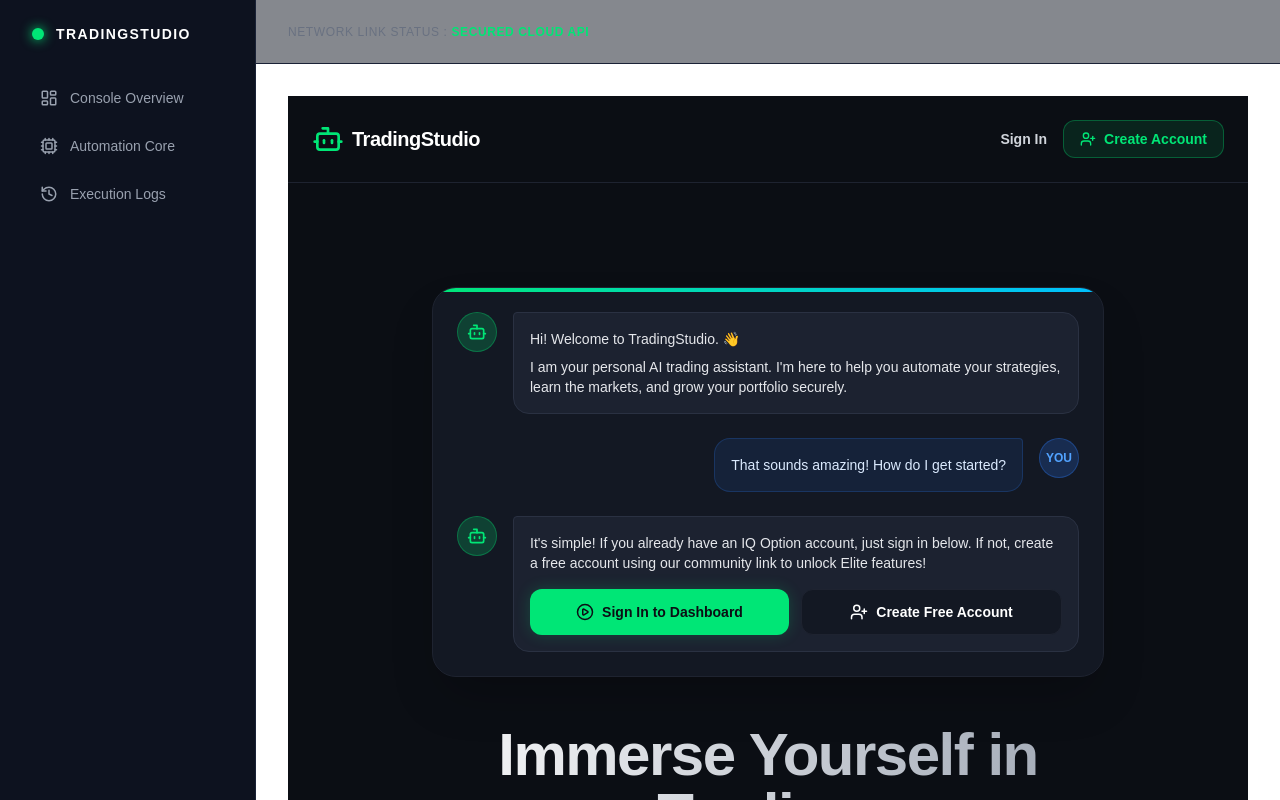
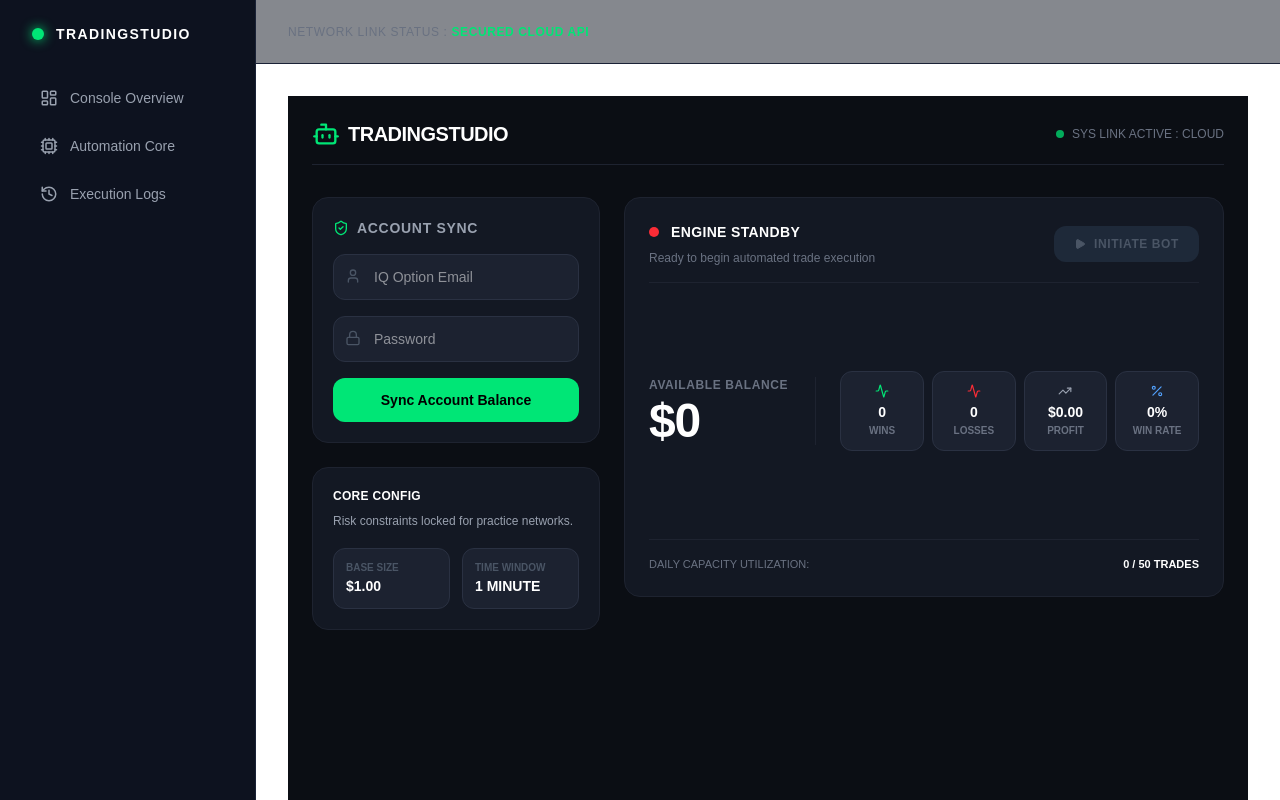
Before and after one commit to ArbitrageLens/TradingStudio-Frontend, a Next.js app: page / in a window 1280 px wide. Shown: the top 800 px of the page. Built offline with nearby package versions, Linux system fonts and the light colour scheme.

Commit message:
Update page.tsx

```diff
--- a/src/app/page.tsx
+++ b/src/app/page.tsx
@@ -1,118 +1,282 @@
-import Link from 'next/link';
-import { Bot, ArrowRight, UserPlus, PlayCircle, BarChart3, Shield, Users } from 'lucide-react';
+'use client';
 
-export default function Home() {
+import React, { useState } from 'react';
+import {
+  Bot, Play, Square, ShieldCheck, User,
+  Lock, Activity, Percent, TrendingUp, AlertCircle
+} from 'lucide-react';
+
+export default function Dashboard() {
+  const [email, setEmail] = useState('');
+  const [password, setPassword] = useState('');
+  const [balance, setBalance] = useState<number | null>(null);
+  const [token, setToken] = useState<string | null>(null);
+
+  const [loading, setLoading] = useState(false);
+  const [error, setError] = useState('');
+
+  const [isBotRunning, setIsBotRunning] = useState(false);
+  const [tradeStatus, setTradeStatus] = useState('Ready to begin automated trade execution');
+
+  const handleConnectBroker = async (e: React.FormEvent) => {
+    e.preventDefault();
+    if (!email.trim() || !password.trim()) return;
+
+    setLoading(true);
+    setError('');
+    setTradeStatus('Authenticating with broker...');
+
+    try {
+      const loginRes = await fetch('https://tradingstudio-backend-production.up.railway.app/api/auth/login', {
+        method: 'POST',
+        headers: { 'Content-Type': 'application/json' },
+        body: JSON.stringify({
+          email: email.trim(),
+          password: password.trim(),
+          accountType: 'demo'
+        }),
+      });
+
+      const loginData = await loginRes.json();
+
+      if (!loginRes.ok) {
+        throw new Error(loginData.error || 'Authentication Failed.');
+      }
+
+      const currentToken = loginData.jwt;
+      setToken(currentToken);
+      setTradeStatus('Token acquired. Fetching live balance...');
+
+      const balanceRes = await fetch('https://tradingstudio-backend-production.up.railway.app/api/balance?type=demo', {
+        method: 'GET',
+        headers: { 'Authorization': 'Bearer ' + currentToken }
+      });
+
+      const balanceData = await balanceRes.json();
+
+      if (!balanceRes.ok) {
+        throw new Error(balanceData.error || 'Failed to fetch balance.');
+      }
+
+      setBalance(balanceData.balance);
+      setTradeStatus('Bridge active. Standing by.');
+
+    } catch (err: unknown) {
+      const errMsg = err instanceof Error ? err.message : 'Connection timeout.';
+      console.error(errMsg);
+      setError(errMsg);
+      setTradeStatus('Connection failed.');
+    } finally {
+      setLoading(false);
+    }
+  };
+
+  const handleToggleBot = async () => {
+    if (!token) {
+      setError('Please sync your account first!');
+      return;
+    }
+
+    if (isBotRunning) {
+      setIsBotRunning(false);
+      setTradeStatus('Engine Standby. Loop terminated.');
+      return;
+    }
+
+    setIsBotRunning(true);
+    setTradeStatus('Executing $1 CALL on open market...');
+
+    try {
+      const tradeRes = await fetch('https://tradingstudio-backend-production.up.railway.app/api/trade/execute', {
+        method: 'POST',
+        headers: {
+          'Content-Type': 'application/json',
+          'Authorization': 'Bearer ' + token
+        },
+        body: JSON.stringify({
+          pair: 'EURUSD-OTC',
+          direction: 'CALL',
+          amount: 1,
+          accountType: 'demo'
+        })
+      });
+
+      const tradeData = await tradeRes.json();
+
+      if (!tradeRes.ok) {
+        throw new Error(tradeData.error || 'Trade rejected by broker.');
+      }
+
+      setTradeStatus('Success! Trade Confirmed.');
+
+      const refreshRes = await fetch('https://tradingstudio-backend-production.up.railway.app/api/balance?type=demo', {
+        method: 'GET',
+        headers: { 'Authorization': 'Bearer ' + token }
+      });
+
+      if (refreshRes.ok) {
+        const bData = await refreshRes.json();
+        setBalance(bData.balance);
+      }
+
+    } catch (err: unknown) {
+      const errMsg = err instanceof Error ? err.message : 'Trade failed.';
+      console.error(errMsg);
+      setError(errMsg);
+      setTradeStatus('Execution Error. Check Logs.');
+    } finally {
+      setIsBotRunning(false);
+    }
+  };
+
   return (
-    <div className="min-h-screen bg-[#0b0e14] text-white font-sans selection:bg-[#00e676] selection:text-black flex flex-col">
-      {/* Navigation */}
-      <nav className="flex items-center justify-between p-6 max-w-7xl mx-auto w-full border-b border-[#1e2330]">
+    <div className="min-h-screen bg-[#0b0e14] text-white font-sans p-6 selection:bg-[#00e676] selection:text-black">
+      <header className="flex items-center justify-between max-w-7xl mx-auto w-full mb-8 pb-4 border-b border-[#1e2330]">
         <div className="flex items-center gap-2">
-          <Bot className="text-[#00e676] w-8 h-8" />
-          <span className="text-xl font-bold tracking-tight">TradingStudio</span>
+          <Bot className="text-[#00e676] w-7 h-7" />
+          <span className="text-xl font-black tracking-tight uppercase">TradingStudio</span>
         </div>
-        <div className="flex gap-4">
-          <Link
-            href="/dashboard"
-            className="hidden md:flex items-center gap-2 text-sm font-semibold text-gray-300 hover:text-white transition"
-          >
-            Sign In
-          </Link>
-          <Link
-            href="https://iqoption.net/lp/mobile-partner-pwa/?aff=788856&aff_model=revenue&afftrack="
-            target="_blank"
-            className="flex items-center gap-2 text-sm font-semibold bg-[#00e676]/10 text-[#00e676] px-4 py-2 rounded-xl border border-[#00e676]/30 hover:bg-[#00e676]/20 transition"
-          >
-            <UserPlus size={16} /> Create Account
-          </Link>
+        <div className="text-xs text-gray-500 font-mono flex items-center gap-2">
+          <span className="w-2 h-2 rounded-full bg-[#00e676] animate-pulse"></span>
+          SYS LINK ACTIVE : CLOUD
         </div>
-      </nav>
+      </header>
 
-      {/* Hero Section (Chatbot Style) */}
-      <main className="flex-1 flex flex-col items-center justify-center p-6 mt-10 md:mt-20 max-w-5xl mx-auto w-full">
+      <main className="max-w-7xl mx-auto w-full grid grid-cols-1 lg:grid-cols-3 gap-6">
+        <div className="space-y-6 lg:col-span-1">
+          <div className="bg-[#131823] border border-[#1e2330] rounded-2xl p-5">
+            <h3 className="text-sm font-bold uppercase tracking-wider text-gray-400 mb-4 flex items-center gap-2">
+              <ShieldCheck size={16} className="text-[#00e676]" /> Account Sync
+            </h3>
 
-        {/* Chat UI Mockup */}
-        <div className="w-full max-w-2xl bg-[#131823] border border-[#1e2330] rounded-3xl p-6 shadow-2xl mb-12 relative overflow-hidden">
-          <div className="absolute top-0 left-0 w-full h-1 bg-gradient-to-r from-[#00e676] to-[#00bfff]"></div>
+            <form onSubmit={handleConnectBroker} className="space-y-4">
+              <div className="relative">
+                <User className="absolute left-3 top-3.5 text-gray-600" size={16} />
+                <input
+                  type="email"
+                  placeholder="IQ Option Email"
+                  value={email}
+                  onChange={(e) => setEmail(e.target.value)}
+                  className="w-full bg-[#1c2230] border border-[#2a3142] rounded-xl pl-10 pr-4 py-3 text-sm focus:outline-none focus:border-[#00e676]"
+                />
+              </div>
 
-          <div className="flex gap-4 mb-6">
-            <div className="w-10 h-10 rounded-full bg-[#00e676]/20 flex items-center justify-center flex-shrink-0 border border-[#00e676]/30">
-              <Bot className="text-[#00e676]" size={20} />
-            </div>
-            <div className="bg-[#1c2230] rounded-2xl rounded-tl-sm p-4 text-sm text-gray-200 border border-[#2a3142]">
-              <p>Hi! Welcome to TradingStudio. 👋</p>
-              <p className="mt-2">I am your personal AI trading assistant. I'm here to help you automate your strategies, learn the markets, and grow your portfolio securely.</p>
-            </div>
+              <div className="relative">
+                <Lock className="absolute left-3 top-3.5 text-gray-600" size={16} />
+                <input
+                  type="password"
+                  placeholder="Password"
+                  value={password}
+                  onChange={(e) => setPassword(e.target.value)}
+                  className="w-full bg-[#1c2230] border border-[#2a3142] rounded-xl pl-10 pr-4 py-3 text-sm focus:outline-none focus:border-[#00e676]"
+                />
+              </div>
+
+              <button
+                type="submit"
+                disabled={loading}
+                className="w-full bg-[#00e676] text-black font-bold py-3 rounded-xl hover:bg-[#00c566] text-sm disabled:opacity-50"
+              >
+                {loading ? 'Synchronizing...' : 'Sync Account Balance'}
+              </button>
+            </form>
+
+            {error && (
+              <div className="mt-3 p-3 bg-red-500/10 border border-red-500/20 text-red-400 text-xs rounded-xl flex items-center gap-2">
+                <AlertCircle size={14} className="flex-shrink-0" />
+                <span>{error}</span>
+              </div>
+            )}
           </div>
 
-          <div className="flex gap-4 mb-6 flex-row-reverse">
-            <div className="w-10 h-10 rounded-full bg-blue-500/20 flex items-center justify-center flex-shrink-0 border border-blue-500/30">
-              <span className="text-blue-400 font-bold text-xs">YOU</span>
-            </div>
-            <div className="bg-blue-500/10 rounded-2xl rounded-tr-sm p-4 text-sm text-blue-100 border border-blue-500/20">
-              <p>That sounds amazing! How do I get started?</p>
-            </div>
-          </div>
-
-          <div className="flex gap-4">
-            <div className="w-10 h-10 rounded-full bg-[#00e676]/20 flex items-center justify-center flex-shrink-0 border border-[#00e676]/30">
-              <Bot className="text-[#00e676]" size={20} />
-            </div>
-            <div className="bg-[#1c2230] rounded-2xl rounded-tl-sm p-4 text-sm text-gray-200 border border-[#2a3142] w-full">
-              <p>It's simple! If you already have an IQ Option account, just sign in below. If not, create a free account using our community link to unlock Elite features!</p>
-
-              <div className="mt-4 flex flex-col sm:flex-row gap-3">
-                <Link
-                  href="/dashboard"
-                  className="flex-1 flex items-center justify-center gap-2 bg-[#00e676] text-[#0b0e14] py-3 px-4 rounded-xl font-bold hover:bg-[#00c566] transition shadow-[0_0_15px_rgba(0,230,118,0.2)]"
-                >
-                  <PlayCircle size={18} /> Sign In to Dashboard
-                </Link>
-                <Link
-                  href="https://iqoption.net/lp/mobile-partner-pwa/?aff=788856&aff_model=revenue&afftrack="
-                  target="_blank"
-                  className="flex-1 flex items-center justify-center gap-2 bg-[#131823] border border-[#1e2330] text-white py-3 px-4 rounded-xl font-bold hover:bg-[#1c2230] hover:border-gray-500 transition"
-                >
-                  <UserPlus size={18} /> Create Free Account
-                </Link>
+          <div className="bg-[#131823] border border-[#1e2330] rounded-2xl p-5 text-xs text-gray-400">
+            <h4 className="font-bold text-white mb-2 uppercase tracking-wide">Core Config</h4>
+            <p className="leading-relaxed mb-4">Risk constraints locked for practice networks.</p>
+            <div className="grid grid-cols-2 gap-3 font-mono">
+              <div className="bg-[#1c2230] p-3 rounded-xl border border-[#2a3142]">
+                <div className="text-gray-600 font-bold text-[10px]">BASE SIZE</div>
+                <div className="text-white text-sm font-bold mt-0.5">$1.00</div>
+              </div>
+              <div className="bg-[#1c2230] p-3 rounded-xl border border-[#2a3142]">
+                <div className="text-gray-600 font-bold text-[10px]">TIME WINDOW</div>
+                <div className="text-white text-sm font-bold mt-0.5">1 MINUTE</div>
               </div>
             </div>
           </div>
         </div>
 
-        {/* Copy / Details Section */}
-        <div className="text-center max-w-3xl">
-          <h1 className="text-4xl md:text-6xl font-extrabold mb-6 tracking-tight bg-gradient-to-r from-white to-gray-400 bg-clip-text text-transparent">
-            Immerse Yourself in Trading.
-          </h1>
-          <p className="text-lg md:text-xl text-gray-400 mb-12 leading-relaxed">
-            TradingStudio is a place where you can learn, trade, and automate your strategies effortlessly. Join a modern community of traders where beginners learn and grow alongside experts.
-          </p>
+        <div className="lg:col-span-2 space-y-6">
+          <div className="bg-[#131823] border border-[#1e2330] rounded-2xl p-6 flex flex-col justify-between min-h-[400px]">
+            <div className="flex items-center justify-between border-b border-[#1e2330] pb-4">
+              <div>
+                <div className="flex items-center gap-3">
+                  <span className={`w-2.5 h-2.5 rounded-full ${isBotRunning ? 'bg-[#00e676] animate-pulse' : 'bg-red-500'}`}></span>
+                  <span className="text-sm font-bold uppercase tracking-wide text-white">
+                    {isBotRunning ? 'Engine Running' : 'Engine Standby'}
+                  </span>
+                </div>
+                <p className="text-xs text-gray-500 mt-2 font-mono">{tradeStatus}</p>
+              </div>
 
-          <div className="grid grid-cols-1 md:grid-cols-3 gap-6 text-left">
-            <div className="bg-[#131823] p-6 rounded-2xl border border-[#1e2330] hover:border-[#00e676]/50 transition">
-              <BarChart3 className="text-[#00e676] mb-4" size={28} />
-              <h3 className="text-xl font-bold mb-2">Automate Trades</h3>
-              <p className="text-gray-400 text-sm leading-relaxed">Set your limits and let our AI engine analyze charts 24/7, executing highly accurate signals while you sleep.</p>
+              <button
+                disabled={balance === null || isBotRunning}
+                onClick={handleToggleBot}
+                className={`px-5 py-2.5 rounded-xl text-xs font-bold uppercase tracking-wider transition flex items-center gap-2 ${balance === null
+                    ? 'bg-gray-800 text-gray-600 cursor-not-allowed'
+                    : 'bg-[#00e676] text-black hover:bg-[#00c566]'
+                  }`}
+              >
+                {!isBotRunning ? (
+                  <>
+                    <Play size={12} fill="currentColor" /> Initiate Bot
+                  </>
+                ) : (
+                  <>
+                    <Square size={12} fill="currentColor" /> Processing...
+                  </>
+                )}
+              </button>
             </div>
-            <div className="bg-[#131823] p-6 rounded-2xl border border-[#1e2330] hover:border-blue-400/50 transition">
-              <Users className="text-blue-400 mb-4" size={28} />
-              <h3 className="text-xl font-bold mb-2">Grow Together</h3>
-              <p className="text-gray-400 text-sm leading-relaxed">You're not alone. Become part of a thriving community where experts share strategies and beginners find their footing.</p>
+
+            <div className="my-6 grid grid-cols-1 md:grid-cols-3 gap-6 items-center">
+              <div className="md:col-span-1 border-r border-[#1e2330] pr-4">
+                <span className="text-xs text-gray-500 uppercase tracking-wider block font-bold">Available Balance</span>
+                <h1 className="text-4xl md:text-5xl font-black font-mono tracking-tight text-white mt-1">
+                  {balance !== null ? `$${balance.toLocaleString()}` : '$0'}
+                </h1>
+              </div>
+
+              <div className="md:col-span-2 grid grid-cols-4 gap-2 text-center text-xs">
+                <div className="bg-[#1c2230] p-3 rounded-xl border border-[#2a3142]">
+                  <Activity size={14} className="mx-auto text-[#00e676] mb-1" />
+                  <span className="block font-mono text-white text-sm font-bold">0</span>
+                  <span className="text-[10px] text-gray-500 font-bold uppercase">Wins</span>
+                </div>
+                <div className="bg-[#1c2230] p-3 rounded-xl border border-[#2a3142]">
+                  <Activity size={14} className="mx-auto text-red-500 mb-1" />
+                  <span className="block font-mono text-white text-sm font-bold">0</span>
+                  <span className="text-[10px] text-gray-500 font-bold uppercase">Losses</span>
+                </div>
+                <div className="bg-[#1c2230] p-3 rounded-xl border border-[#2a3142]">
+                  <TrendingUp size={14} className="mx-auto text-gray-400 mb-1" />
+                  <span className="block font-mono text-white text-sm font-bold">$0.00</span>
+                  <span className="text-[10px] text-gray-500 font-bold uppercase">Profit</span>
+                </div>
+                <div className="bg-[#1c2230] p-3 rounded-xl border border-[#2a3142]">
+                  <Percent size={14} className="mx-auto text-blue-400 mb-1" />
+                  <span className="block font-mono text-white text-sm font-bold">0%</span>
+                  <span className="text-[10px] text-gray-500 font-bold uppercase">Win Rate</span>
+                </div>
+              </div>
             </div>
-            <div className="bg-[#131823] p-6 rounded-2xl border border-[#1e2330] hover:border-purple-400/50 transition">
-              <Shield className="text-purple-400 mb-4" size={28} />
-              <h3 className="text-xl font-bold mb-2">Secure & Simple</h3>
-              <p className="text-gray-400 text-sm leading-relaxed">Connect directly to your IQ Option account with strict daily stop-loss protections. We prioritize your capital safety.</p>
+
+            <div className="border-t border-[#1e2330] pt-4 flex justify-between items-center text-[11px] font-mono text-gray-500">
+              <span>DAILY CAPACITY UTILIZATION:</span>
+              <span className="text-white font-bold">0 / 50 TRADES</span>
             </div>
           </div>
         </div>
       </main>
-
-      {/* Footer */}
-      <footer className="mt-20 border-t border-[#1e2330] py-8 text-center text-gray-500 text-sm">
-        <p>&copy; {new Date().getFullYear()} TradingStudio. All rights reserved.</p>
-        <p className="mt-2">Disclaimer: Trading involves risk. Only trade with capital you can afford to lose.</p>
-      </footer>
     </div>
   );
 }
```
